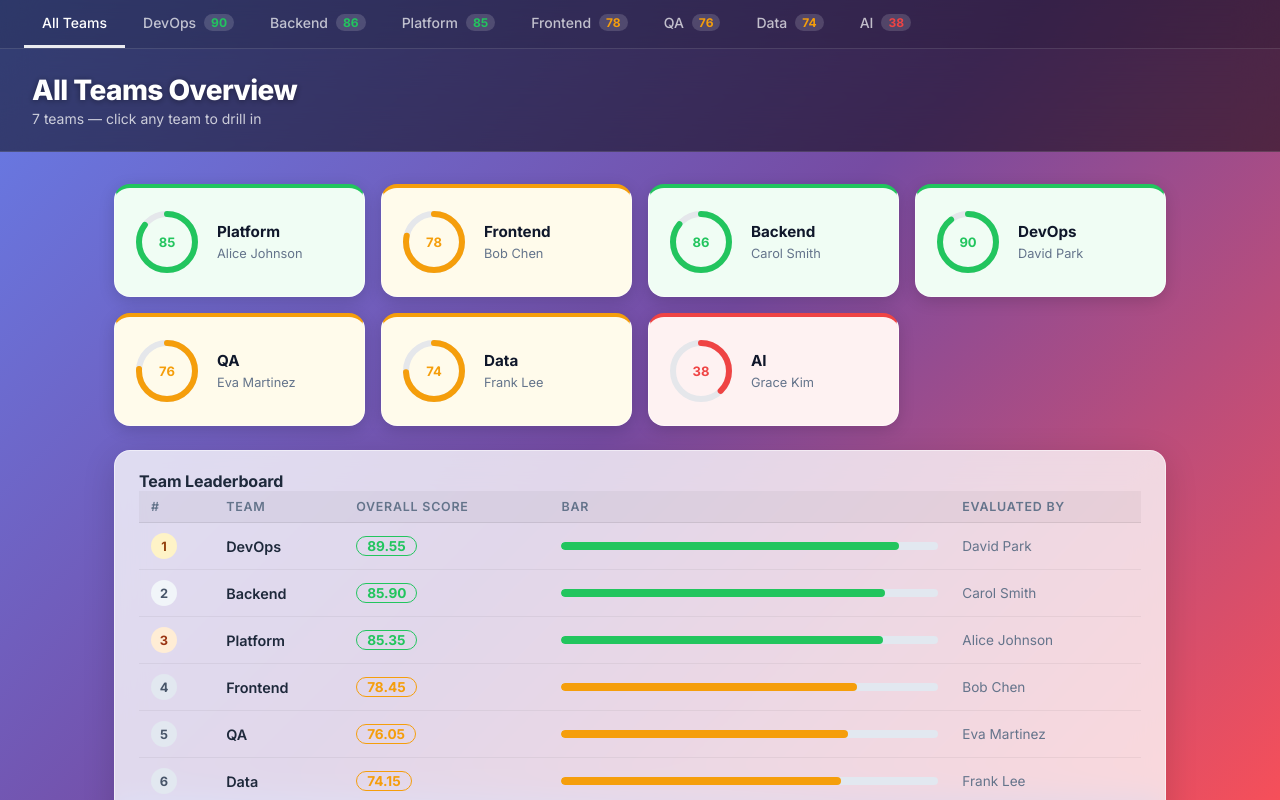
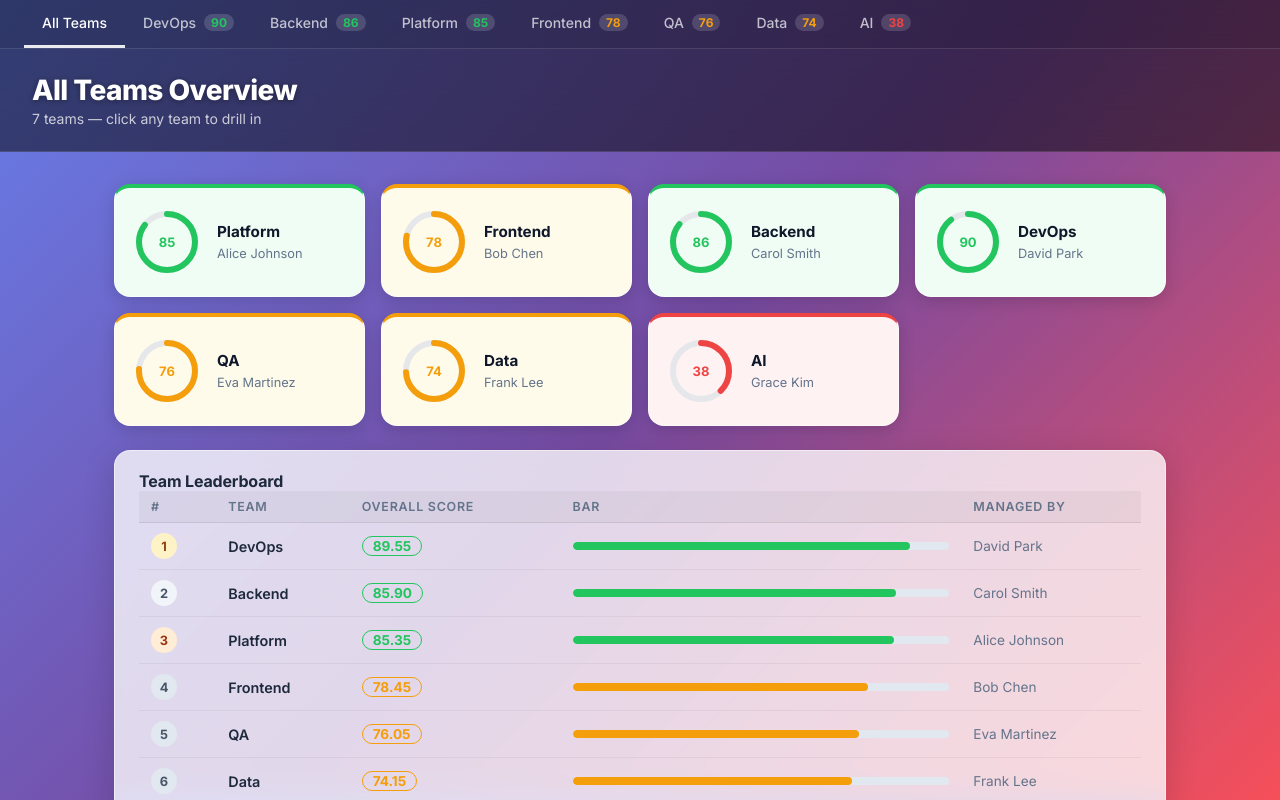
Before and after one commit to yanivpaz/teams-dashboard, a React (Vite) app: page / in a window 1280 px wide. Shown: the top 800 px of the page. Built offline with nearby package versions, Linux system fonts and the light colour scheme.

Commit message:
Rename 'Evaluated by' to 'Managed by'
Co-Authored-By: Claude Sonnet 4.6 <noreply@anthropic.com>

```diff
--- a/src/components/AllTeamsView.jsx
+++ b/src/components/AllTeamsView.jsx
@@ -26,7 +26,7 @@ function Leaderboard({ teams, onSelect }) {
             <th>Team</th>
             <th>Overall Score</th>
             <th style={{ width: '40%' }}>Bar</th>
-            <th>Evaluated By</th>
+            <th>Managed By</th>
           </tr>
         </thead>
         <tbody>
--- a/src/components/Header.jsx
+++ b/src/components/Header.jsx
@@ -13,7 +13,7 @@ export default function Header({ team, period, evaluatedBy, evaluatedAt }) {
         <p className="period">Period: {periodDate}</p>
       </div>
       <div className="evaluated-info">
-        <span>Evaluated by <strong>{evaluatedBy}</strong></span>
+        <span>Managed by <strong>{evaluatedBy}</strong></span>
         <span className="evaluated-at">{evaluatedDate}</span>
       </div>
     </header>
```
